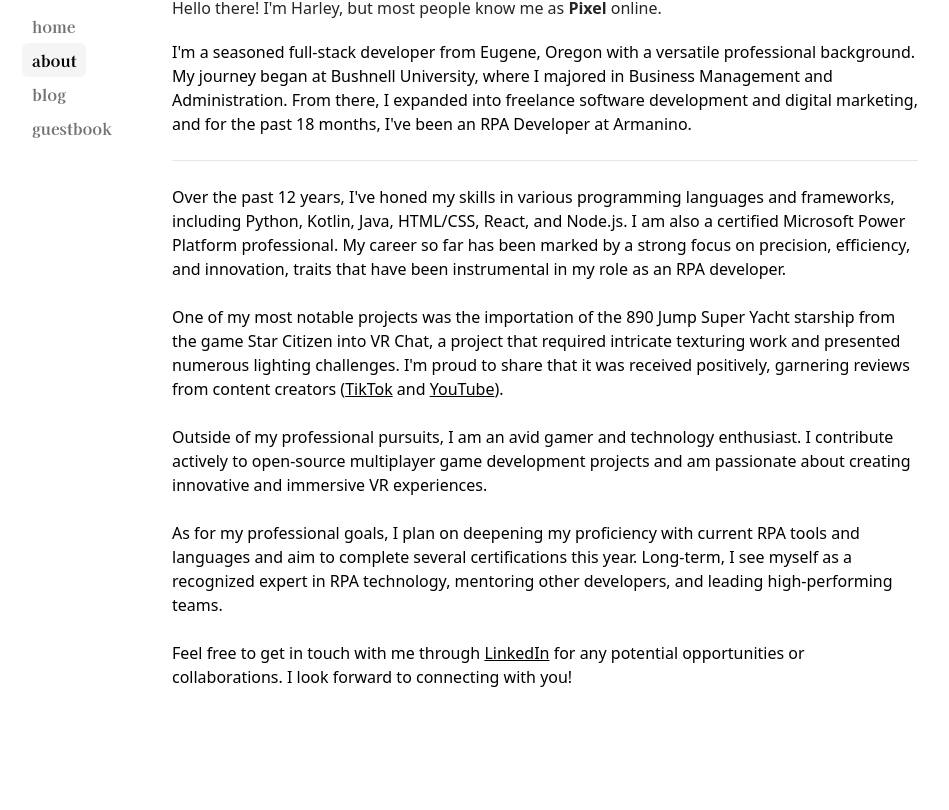
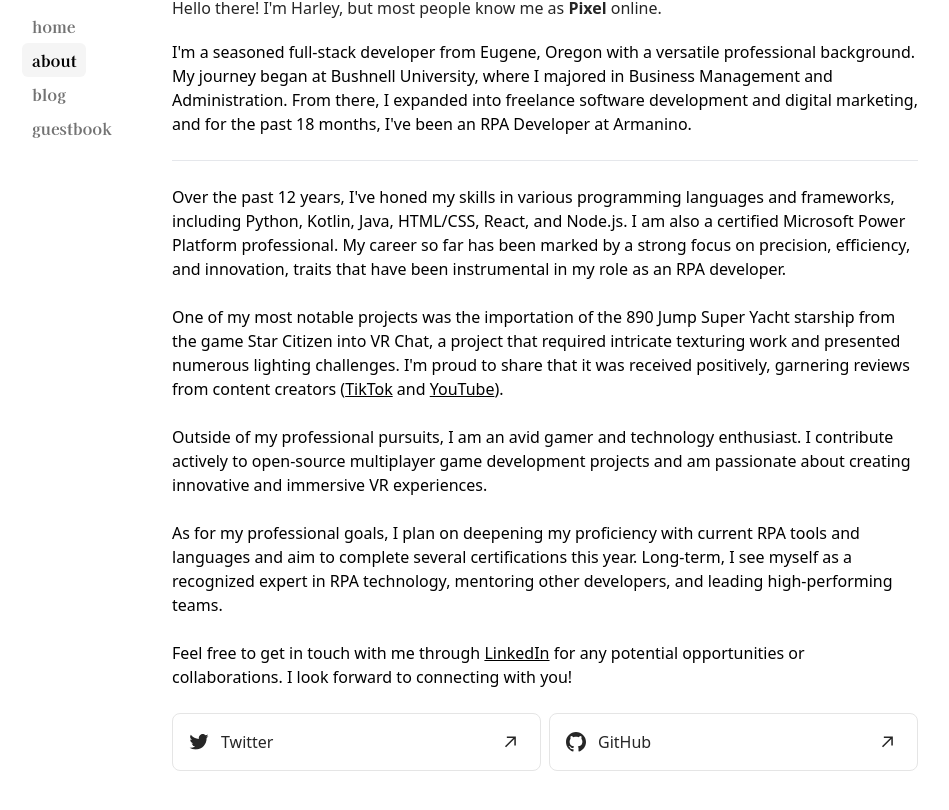
Before and after one commit to HarleyGilpin/harleygilpin.com, a Next.js app: page /about in a window 1280 px wide. Shown: the part 188-998 px from the top of the page, without its empty margins (170-1119 px from the left). Built offline with nearby package versions, Linux system fonts and the light colour scheme.

Commit message:
feat: added social media buttons

```diff
--- a/app/about/page.tsx
+++ b/app/about/page.tsx
@@ -1,3 +1,15 @@
+import type { Metadata } from 'next';
+import {
+  GitHubIcon,
+  ArrowIcon,
+  TwitterIcon,
+} from 'components/icons';
+
+export const metadata: Metadata = {
+  title: 'About',
+  description: 'RPA Developer at Armanino.',
+};
+
 export default function AboutPage() {
   return (
     <section>
@@ -30,6 +42,33 @@ export default function AboutPage() {
       <p>
         Feel free to get in touch with me through <a href="https://www.linkedin.com/in/harley-gilpin/"><u>LinkedIn</u></a> for any potential opportunities or collaborations. I look forward to connecting with you!
       </p>
+      <br />
+      <div className="flex flex-col gap-2 md:flex-row md:gap-2">
+          <a
+            rel="noopener noreferrer"
+            target="_blank"
+            href="https://twitter.com/harleygilpin"
+            className="flex w-full border border-neutral-200 dark:border-neutral-800 rounded-lg p-4 no-underline items-center text-neutral-800 dark:text-neutral-200 hover:dark:bg-neutral-900 hover:bg-neutral-100 transition-all justify-between"
+          >
+            <div className="flex items-center">
+              <TwitterIcon />
+              <div className="ml-3">Twitter</div>
+            </div>
+            <ArrowIcon />
+          </a>
+          <a
+            rel="noopener noreferrer"
+            target="_blank"
+            href="https://github.com/HarleyGilpin"
+            className="flex w-full border border-neutral-200 dark:border-neutral-800 rounded-lg p-4 no-underline items-center text-neutral-800 dark:text-neutral-200 hover:dark:bg-neutral-900 hover:bg-neutral-100 transition-all justify-between"
+          >
+            <div className="flex items-center">
+              <GitHubIcon />
+              <div className="ml-3">GitHub</div>
+            </div>
+            <ArrowIcon />
+          </a>
+        </div>
     </section>
   );
 }
```
